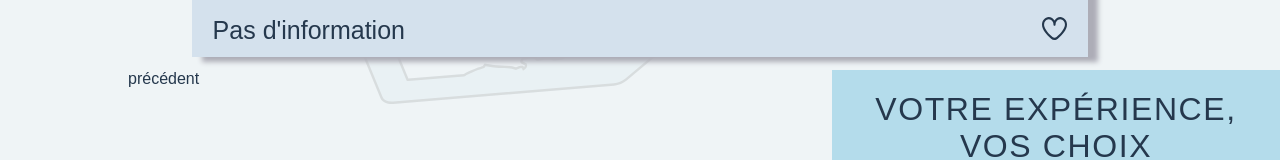
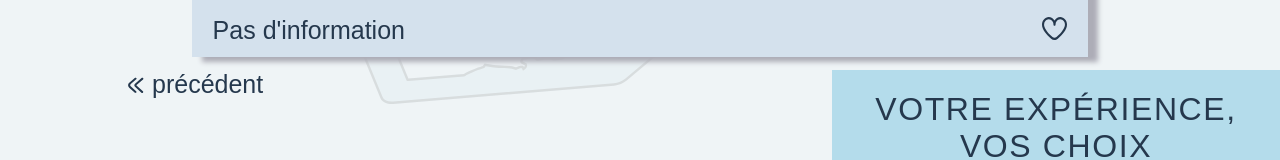
Before and after one commit to WildCodeSchool/2024-12-orleans-cda-project2-team-b, a React (Vite) app: page /historique-choisi/1 in a window 1280 px wide. Shown: the part 470-630 px from the top of the page. Built offline with nearby package versions, Linux system fonts and the light colour scheme; a web font is replaced by a local one.

Commit message:
button next and previous ok

```diff
--- /dev/null
+++ b/src/components/button-nav-article.scss
@@ -0,0 +1,32 @@
+@use '../variables.scss' as vars;
+
+.button-nav {
+  position: relative;
+  display: flex;
+  flex-direction: row;
+  justify-content: center;
+  align-items: center;
+  color: vars.$primary-color;
+  font-size: vars.$desktop-description;
+  gap: 0.5rem;
+  border-bottom: 1.5px solid transparent;
+}
+
+.button-nav:hover {
+  border-bottom: 1.5px solid vars.$primary-color;
+  opacity: 0.85;
+}
+
+.icon-next {
+  rotate: 90deg;
+  width: 1rem;
+}
+
+.icon-previous {
+  rotate: 270deg;
+  width: 1rem;
+}
+
+.button-nav-disable {
+  display: none;
+}
--- a/src/components/next-article.jsx
+++ b/src/components/next-article.jsx
@@ -1,26 +1,72 @@
-import { useContext } from 'react';
+import { useContext, useEffect, useState } from 'react';
 import { useNavigate } from 'react-router-dom';
 
 import { ChoicesContext } from '../contexts/choices-context';
+import './button-nav-article.scss';
 
-export default function NextArticle() {
+export function NextArticle() {
   const navigate = useNavigate();
   const { listFavourite, articleChosen, setArticleChosen } = useContext(ChoicesContext);
+  const [nextIsAvailable, setNextIsAvailable] = useState(false);
+  //Chercher l'indice sur lequel on est + changer l'indice+1
+  const indexActual = listFavourite.findIndex((a) => a.article_id === articleChosen.article_id);
+  const indexAsked = indexActual + 1;
 
   function handleNext() {
-    //Chercher l'indice sur lequel on est + changer l'indice+1
+    if (nextIsAvailable) {
+      setArticleChosen(listFavourite[indexAsked]);
+      //Afficher display article en envoyant l'index+1
+      navigate(`/favoris-article-choisi/${articleChosen.article_id}`);
+    }
+  }
 
-    const indexActual = listFavourite.findIndex((a) => a.article_id === articleChosen.article_id);
-    const indexAsked = indexActual + 1;
-    console.log(indexAsked);
+  useEffect(() => {
+    //controle si dernier article
+    if (indexActual === listFavourite.length - 1) {
+      setNextIsAvailable(false);
+    } else {
+      setNextIsAvailable(true);
+    }
+  }, [indexActual, listFavourite]);
 
-    //Afficher display article en envoyant l'index+1
-    setArticleChosen(listFavourite[indexAsked]);
-    navigate(`/favoris-article-choisi/${articleChosen.article_id}`);
-  }
   return (
     <>
-      <div onClick={handleNext}>suivant</div>
+      <div onClick={handleNext} className={nextIsAvailable ? 'button-nav' : 'button-nav-disable'}>
+        suivant <img className='icon-next' src='/icons/arrow-nav.svg' />
+      </div>
     </>
   );
 }
+
+export function PreviousArticle() {
+  const navigate = useNavigate();
+  const { listFavourite, articleChosen, setArticleChosen } = useContext(ChoicesContext);
+  const [previousIsAvailable, setPreviousIsAvailable] = useState(false);
+  //Chercher l'indice sur lequel on est + changer l'indice+1
+  const indexActual = listFavourite.findIndex((a) => a.article_id === articleChosen.article_id);
+  const indexAsked = indexActual - 1;
+
+  function handlePrevious() {
+    if (previousIsAvailable) {
+      setArticleChosen(listFavourite[indexAsked]);
+      navigate(`/favoris-article-choisi/${articleChosen.article_id}`);
+    }
+  }
+
+  useEffect(() => {
+    //controle si premier article
+    if (indexActual === 0) {
+      setPreviousIsAvailable(false);
+    } else {
+      setPreviousIsAvailable(true);
+    }
+  }, [indexActual, listFavourite]);
+
+  return (
+    <>
+      <div onClick={handlePrevious} className={previousIsAvailable ? 'button-nav' : 'button-nav-disable'}>
+        <img className='icon-previous' src='/icons/arrow-nav.svg' /> précédent
+      </div>
+    </>
+  );
+}
--- a/src/pages/display-article.jsx
+++ b/src/pages/display-article.jsx
@@ -1,7 +1,7 @@
 import { useContext } from 'react';
 
 import LikeButton from '../components/like-button';
-import NextArticle from '../components/next-article';
+import { NextArticle, PreviousArticle } from '../components/next-article';
 import { ChoicesContext } from '../contexts/choices-context';
 import './display-article.scss';
 
@@ -30,7 +30,7 @@ export default function DisplayArticle() {
         </div>
       </div>
       <div className='nav-article'>
-        <div>précédent</div>
+        <PreviousArticle />
         <NextArticle />
       </div>
     </>
--- a/src/pages/display-article.scss
+++ b/src/pages/display-article.scss
@@ -64,10 +64,17 @@
 }
 
 .nav-article {
-  display: flex;
-  flex-direction: row;
-  justify-content: space-between;
+  display: grid;
+  grid-template-columns: 1fr 1fr;
   width: 80%;
+  > :first-child {
+    justify-self: start;
+    grid-area: 1 / 1 / 2 / 2;
+  }
+  > :last-child {
+    justify-self: end;
+    grid-area: 1 / 2 / 2 / 3;
+  }
 }
 
 @media (max-width: 770px) {
```
Also changed, not shown: src/components/article-nav.jsx (added).
